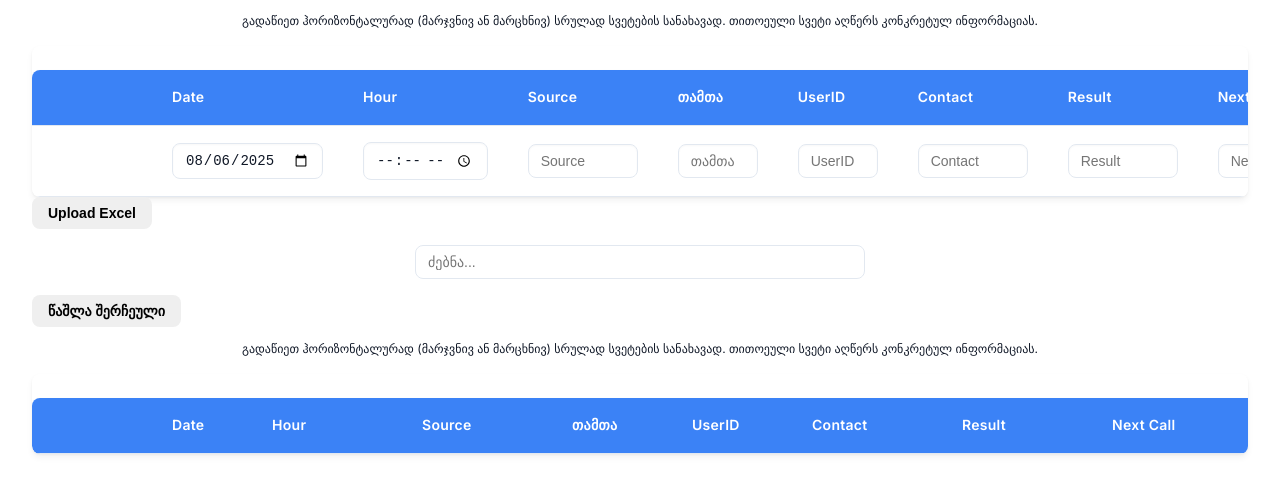
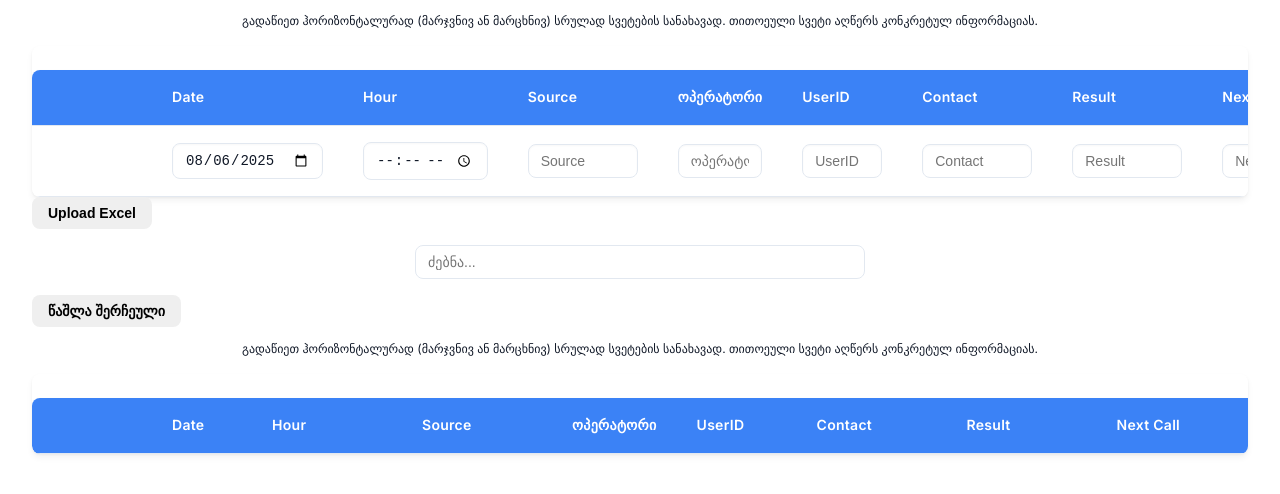
Before and after one commit to hoffman1938/crocoUploads, a website: page index.html in a window 1280 px wide. Both pictures are taken after a click on the link "პროგრესები-განმეორებითები". Shown: the part 218-712 px from the top of the page. Drawn offline with Linux system fonts and the light colour scheme; no server answers.

Commit message:
js changes for header inserts

```diff
--- a/index.html
+++ b/index.html
@@ -141,7 +141,7 @@
               <th>Date</th>
               <th>Hour</th>
               <th>Source</th>
-              <th>თამთა</th>
+              <th>ოპერატორი</th>
               <th>UserID</th>
               <th>Contact</th>
               <th>Result</th>
@@ -190,7 +190,7 @@
                   type="text"
                   id="progressOperator"
                   required
-                  placeholder="თამთა"
+                  placeholder="ოპერატორი"
                 />
               </td>
               <td>
@@ -324,7 +324,7 @@
               <th onclick="sortProgressTable('date')">Date</th>
               <th onclick="sortProgressTable('hour')">Hour</th>
               <th onclick="sortProgressTable('source')">Source</th>
-              <th onclick="sortProgressTable('operator')">თამთა</th>
+              <th onclick="sortProgressTable('operator')">ოპერატორი</th>
               <th onclick="sortProgressTable('userId')">UserID</th>
               <th onclick="sortProgressTable('contact')">Contact</th>
               <th onclick="sortProgressTable('result')">Result</th>
```
